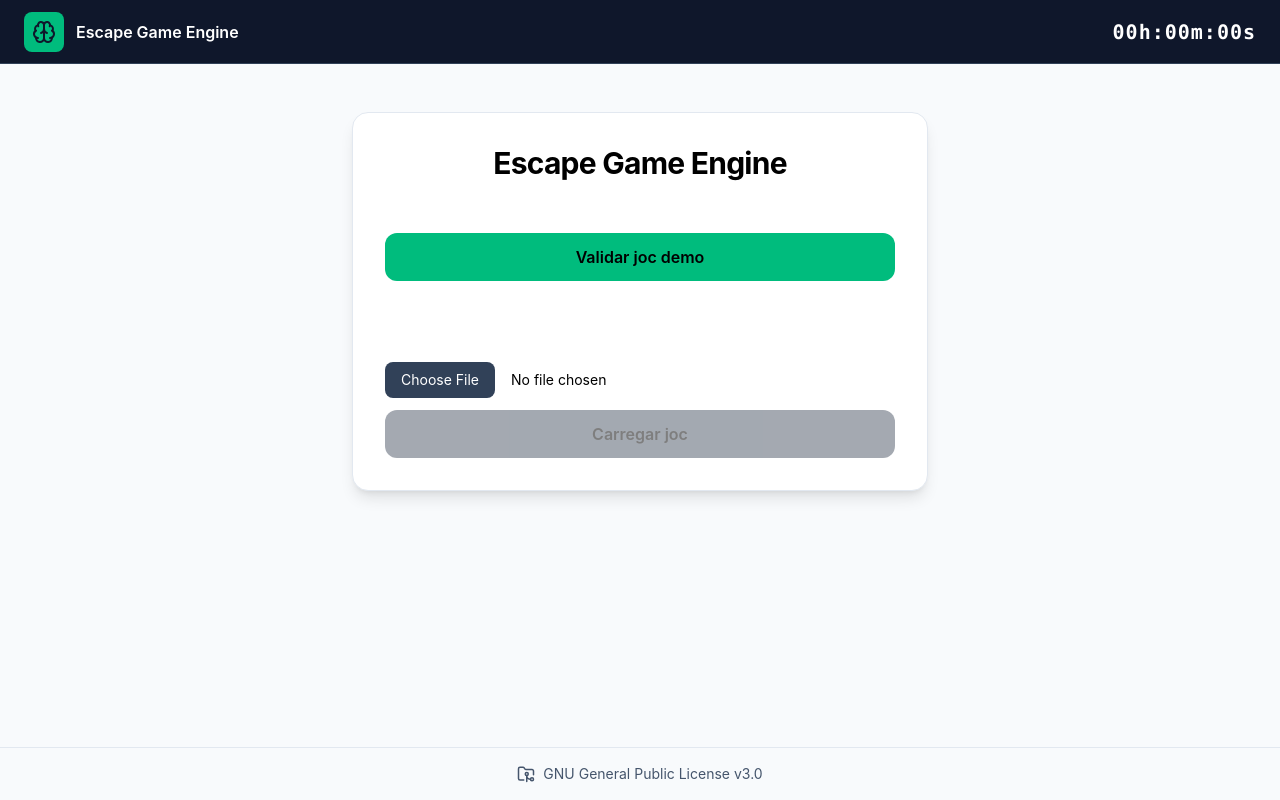
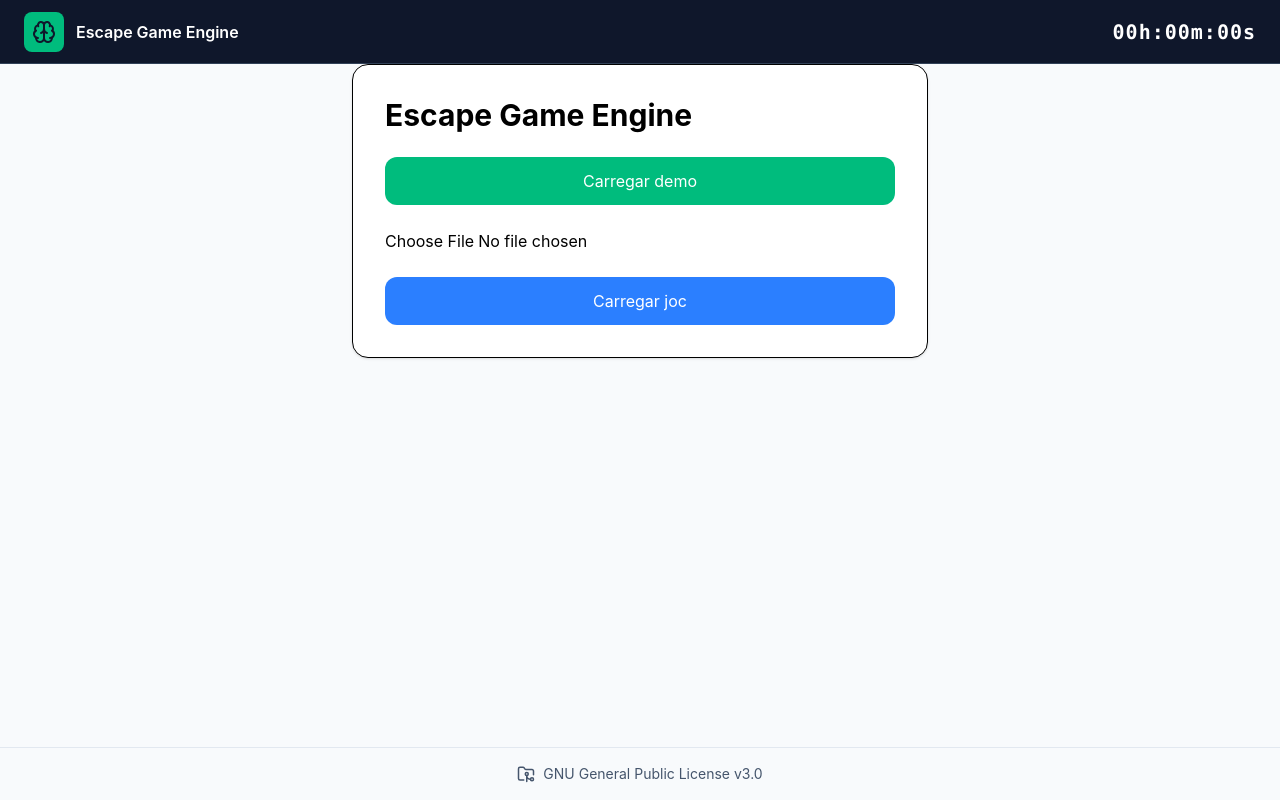
Before and after one commit to pepe84/escape-game, a React (Vite) app in the folder escape-game-engine/: page / in a window 1280 px wide. Built offline with nearby package versions, Linux system fonts and the light colour scheme.

Commit message:
Start game page

```diff
--- a/escape-game-engine/src/App.tsx
+++ b/escape-game-engine/src/App.tsx
@@ -1,10 +1,12 @@
+import { GameProvider } from "./context/GameContext";
 import { AppLayout } from "./components/layout/AppLayout";
 import { AppRouter } from "./router/AppRouter";
-import { GameProvider } from "./context/GameContext";
+import { AppBootstrap } from "./components/AppBootstrap";
 
 export default function App() {
   return (
     <GameProvider>
+      <AppBootstrap />
       <AppLayout>
         <AppRouter />
       </AppLayout>
--- /dev/null
+++ b/escape-game-engine/src/components/AppBootstrap.tsx
@@ -0,0 +1,17 @@
+import { useEffect } from "react";
+import { useGame } from "../context/GameContext";
+import { StorageService } from "../services/StorageService";
+
+export function AppBootstrap() {
+  const { setGame, setState } = useGame();
+
+  useEffect(() => {
+    const game = StorageService.loadGame();
+    const state = StorageService.loadState();
+
+    if (game) setGame(game);
+    if (state) setState(state);
+  }, []);
+
+  return null;
+}
--- a/escape-game-engine/src/components/layout/Header.tsx
+++ b/escape-game-engine/src/components/layout/Header.tsx
@@ -19,7 +19,6 @@ export function Header() {
       <div className="h-full px-6 flex items-center justify-between">
 
         <div className="flex items-center gap-3">
-
           <div
             className="
               w-10
@@ -35,11 +34,9 @@ export function Header() {
           >
             <Brain size={24} />
           </div>
-
           <span className="font-semibold">
             Escape Game Engine
           </span>
-
         </div>
 
         <div
--- a/escape-game-engine/src/context/GameContext.tsx
+++ b/escape-game-engine/src/context/GameContext.tsx
@@ -1,45 +1,37 @@
-import {
-  createContext,
-  useContext,
-  useState,
-  ReactNode,
-} from "react";
-
+import { createContext, useContext, useState, ReactNode } from "react";
 import type { EscapeGame } from "../models/EscapeGame";
+import type { GameState } from "../models/GameState";
 
 interface GameContextType {
   game: EscapeGame | null;
+  state: GameState | null;
   setGame: (game: EscapeGame | null) => void;
+  setState: (state: GameState | null) => void;
+  reset: () => void;
 }
 
 const GameContext = createContext<GameContextType | null>(null);
 
-export function GameProvider({
-  children,
-}: {
-  children: ReactNode;
-}) {
+export function GameProvider({ children }: { children: ReactNode }) {
+  const [game, setGame] = useState<EscapeGame | null>(null);
+  const [state, setState] = useState<GameState | null>(null);
 
-  const [game, setGame] = useState<EscapeGame | null>(null);
+  const reset = () => {
+    setGame(null);
+    setState(null);
+    localStorage.removeItem("escape-game");
+    localStorage.removeItem("escape-game-state");
+  };
 
   return (
-    <GameContext.Provider
-      value={{game,setGame,}}
-    >
+    <GameContext.Provider value={{ game, state, setGame, setState, reset }}>
       {children}
     </GameContext.Provider>
   );
 }
 
 export function useGame() {
-
-  const context = useContext(GameContext);
-
-  if (!context) {
-    throw new Error(
-      "GameContext no disponible"
-    );
-  }
-
-  return context;
+  const ctx = useContext(GameContext);
+  if (!ctx) throw new Error("GameContext no disponible");
+  return ctx;
 }
--- a/escape-game-engine/src/pages/HomePage.tsx
+++ b/escape-game-engine/src/pages/HomePage.tsx
@@ -1,17 +1,18 @@
-import { useState } from "react";
-import { GameLoaderService } from "../services/GameLoaderService";
+import { useEffect, useState } from "react";
 import { useNavigate } from "react-router-dom";
 import { useGame } from "../context/GameContext";
+import { GameLoaderService } from "../services/GameLoaderService";
 import exampleGame from "../data/example-game.json";
 
 export function HomePage() {
-
+  const { setGame, state } = useGame();
+  const navigate = useNavigate();
   const [file, setFile] = useState<File | null>(null);
   const [error, setError] = useState<string | null>(null);
-  const [demoValid, setDemoValid] = useState<boolean>(false);
 
-  const { setGame } = useGame();
-  const navigate = useNavigate();
+  useEffect(() => {
+    if (state && !state.finished) navigate("/game");
+  }, [state]);
 
   const handleGame = (result) => {
     if (!result.success) {
@@ -21,111 +22,44 @@ export function HomePage() {
           .map(i => `${i.path.join(".")} → ${i.message}`)
           .join("\n")
       );
-      return;
+    } else {
+      console.log("Game OK", result.data);
+      setGame(result.data);
+      setError(null);
+      navigate("/start");
     }
-
-    console.log("Game OK", result.data);
-
-    setGame(result.data);
-    setError(null);
-
-    navigate("/game");
   }
 
-  const handleLoadExample = () => {
+  const loadExample = () => {
     const result = GameLoaderService.validate(exampleGame);
     handleGame(result);
   };
 
-  const handleLoadFile = async () => {
+  const loadFile = async () => {
     if (!file) return;
+
     const text = await file.text();
-    let json: unknown;
+    const json = JSON.parse(text);
+    const result = GameLoaderService.validate(json);
 
-    try {
-      json = JSON.parse(text);
-    } catch (err) {
-      setError("El fitxer no és un JSON vàlid");
-      return;
-    }
-
-    const result = GameLoaderService.validate(json);
     handleGame(result);
   };
 
   return (
+    <div className="max-w-xl mx-auto p-8 bg-white rounded-2xl shadow border space-y-6">
+      <h1 className="text-3xl font-bold">Escape Game Engine</h1>
 
-    <div className="py-12 px-4">
-      <div className="max-w-xl mx-auto bg-white rounded-2xl shadow-lg border border-slate-200 p-8 space-y-6">
+      <button onClick={loadExample} className="w-full bg-emerald-500 text-white py-3 rounded-xl">
+        Carregar demo
+      </button>
 
-        {/* Header */}
-        <div className="text-center space-y-2">
-          <h1 className="text-3xl font-bold tracking-tight">
-            Escape Game Engine
-          </h1>
-          <p className="text-sm text-white/70">
-            Carrega un joc o utilitza el demo per començar
-          </p>
-        </div>
+      <input type="file" accept=".json" onChange={(e) => setFile(e.target.files?.[0] ?? null)} />
 
-        {/* Demo section */}
-        <div className="space-y-3">
-          <button
-            onClick={handleLoadExample}
-            className="w-full py-3 rounded-xl bg-emerald-500 hover:bg-emerald-400 transition font-semibold"
-          >
-            Validar joc demo
-          </button>
+      <button onClick={loadFile} className="w-full bg-blue-500 text-white py-3 rounded-xl">
+        Carregar joc
+      </button>
 
-          {demoValid && (
-            <div className="text-emerald-300 text-sm text-center">
-              ✔ Demo validat correctament
-            </div>
-          )}
-        </div>
-
-        {/* Divider */}
-        <div className="border-t border-white/10" />
-
-        {/* File upload */}
-        <div className="space-y-3">
-          <label className="block text-sm text-white/70">
-            Carregar joc propi (.json)
-          </label>
-
-          <input
-            type="file"
-            accept=".json"
-            onChange={(e) =>
-              setFile(e.target.files?.[0] ?? null)
-            }
-            className="w-full text-sm file:mr-4 file:py-2 file:px-4
-              file:rounded-lg file:border-0
-              file:bg-slate-700 file:text-white
-              hover:file:bg-slate-600"
-          />
-
-          <button
-            onClick={handleLoadFile}
-            disabled={!file}
-            className={`w-full py-3 rounded-xl font-semibold transition
-              ${file
-                ? "bg-blue-500 hover:bg-blue-400"
-                : "bg-gray-600 cursor-not-allowed opacity-50"
-              }`}
-          >
-            Carregar joc
-          </button>
-        </div>
-
-        {/* Error panel */}
-        {error && (
-          <div className="bg-red-500/10 border border-red-500/30 text-red-300 p-3 rounded-lg text-sm whitespace-pre-wrap">
-            {error}
-          </div>
-        )}
-
-      </div>
+      {error && <pre className="text-red-500 whitespace-pre-wrap">{error}</pre>}
     </div>
   );
 }
--- /dev/null
+++ b/escape-game-engine/src/pages/StartGamePage.tsx
@@ -0,0 +1,50 @@
+import { useState } from "react";
+import { useNavigate } from "react-router-dom";
+import { useGame } from "../context/GameContext";
+import { StorageService } from "../services/StorageService";
+
+export function StartGamePage() {
+  const [teamName, setTeamName] = useState("");
+  const { game, setState } = useGame();
+  const navigate = useNavigate();
+
+  if (!game) return null;
+
+  const startGame = () => {
+    const state = {
+      teamName,
+      startedAt: new Date().toISOString(),
+      currentPageIndex: 0,
+      penaltiesSeconds: 0,
+      finished: false,
+      events: [],
+      unlockedHints: {}
+    };
+
+    setState(state);
+    StorageService.saveGame(game);
+    StorageService.saveState(state);
+    navigate("/game");
+  };
+
+  return (
+    <div className="max-w-xl mx-auto p-8">
+      <h1 className="text-2xl font-bold mb-6">{game.title}</h1>
+
+      <input
+        value={teamName}
+        onChange={(e) => setTeamName(e.target.value)}
+        placeholder="Nom de l'equip"
+        className="w-full border rounded-lg px-4 py-3"
+      />
+
+      <button
+        onClick={startGame}
+        disabled={!teamName.trim()}
+        className="mt-4 w-full bg-emerald-500 text-white rounded-lg py-3 disabled:opacity-50"
+      >
+        Començar partida
+      </button>
+    </div>
+  );
+}
--- a/escape-game-engine/src/router/AppRouter.tsx
+++ b/escape-game-engine/src/router/AppRouter.tsx
@@ -5,6 +5,7 @@ import {
 } from "react-router-dom";
 
 import { HomePage } from "../pages/HomePage";
+import { StartGamePage } from "../pages/StartGamePage";
 import { GamePage } from "../pages/GamePage";
 import { SummaryPage } from "../pages/SummaryPage";
 
@@ -13,6 +14,7 @@ export function AppRouter() {
     <BrowserRouter>
       <Routes>
         <Route path="/" element={<HomePage />} />
+        <Route path="/start" element={<StartGamePage />} />
         <Route path="/game" element={<GamePage />} />
         <Route path="/summary" element={<SummaryPage />} />
       </Routes>
--- /dev/null
+++ b/escape-game-engine/src/services/StorageService.ts
@@ -0,0 +1,30 @@
+import type { EscapeGame } from "../models/EscapeGame";
+import type { GameState } from "../models/GameState";
+
+const GAME_KEY = "escape-game";
+const STATE_KEY = "escape-game-state";
+
+export class StorageService {
+  static saveGame(game: EscapeGame) {
+    localStorage.setItem(GAME_KEY, JSON.stringify(game));
+  }
+
+  static loadGame(): EscapeGame | null {
+    const raw = localStorage.getItem(GAME_KEY);
+    return raw ? JSON.parse(raw) : null;
+  }
+
+  static saveState(state: GameState) {
+    localStorage.setItem(STATE_KEY, JSON.stringify(state));
+  }
+
+  static loadState(): GameState | null {
+    const raw = localStorage.getItem(STATE_KEY);
+    return raw ? JSON.parse(raw) : null;
+  }
+
+  static clear() {
+    localStorage.removeItem(GAME_KEY);
+    localStorage.removeItem(STATE_KEY);
+  }
+}
```
